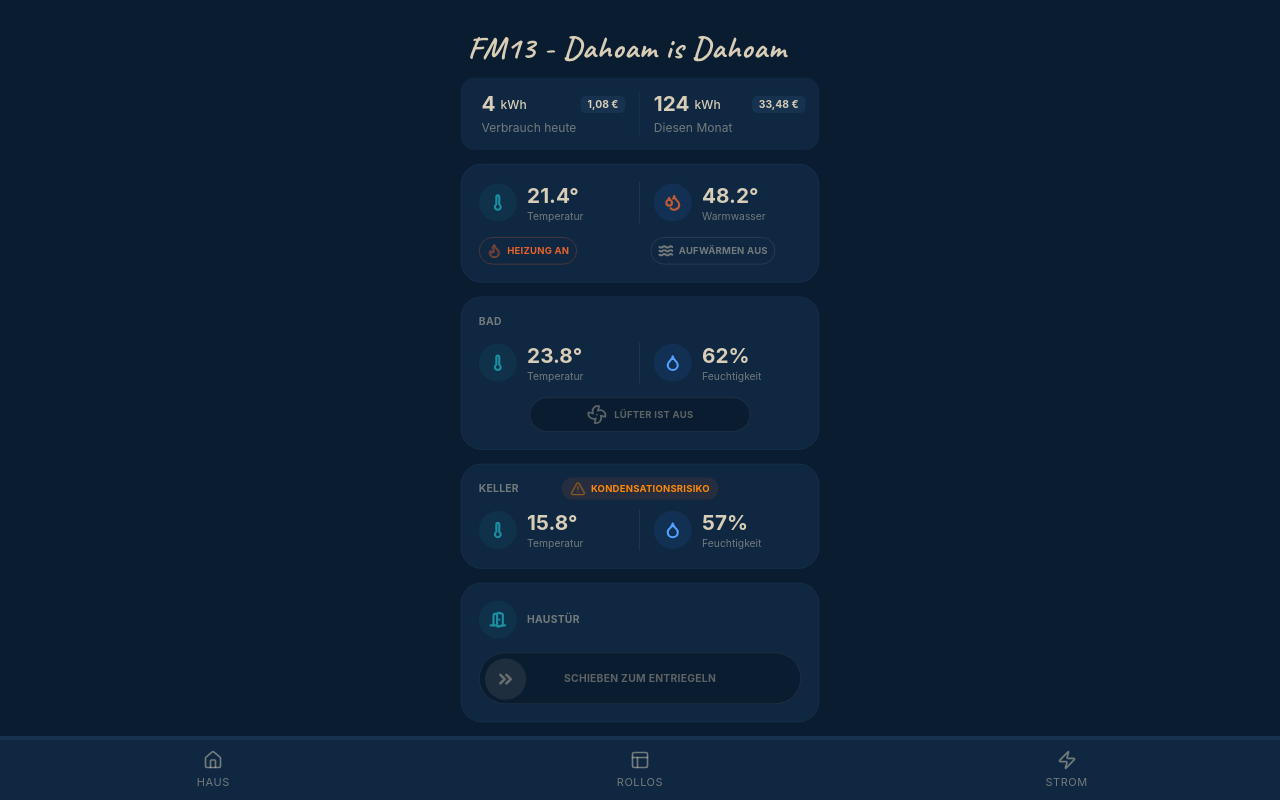
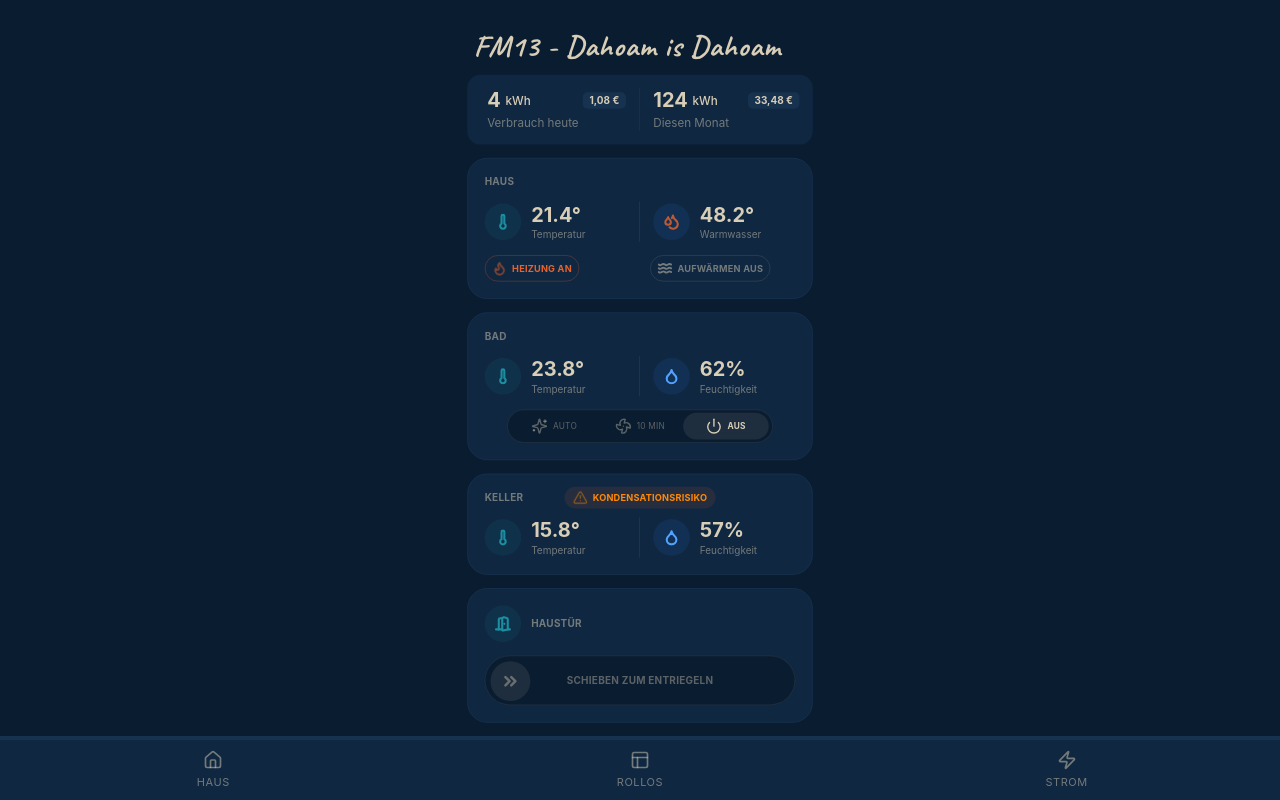
Before and after one commit to reitsoft/shutter3000, a SvelteKit app: page /dashboard in a window 1280 px wide. Built offline with nearby package versions, Linux system fonts and the light colour scheme.

Commit message:
lüfter control

```diff
--- a/src/routes/dashboard/+page.svelte
+++ b/src/routes/dashboard/+page.svelte
@@ -9,7 +9,7 @@
 	import ChevronsRight from '@lucide/svelte/icons/chevrons-right';
 	import Check from '@lucide/svelte/icons/check';
 	import TriangleAlert from '@lucide/svelte/icons/triangle-alert';
-	import { CircleCheck } from '@lucide/svelte';
+	import { CircleCheck, Power, Sparkles } from '@lucide/svelte';
 
 	import { kondensationsRisiko } from '$lib/utilities/taupunkt';
 
@@ -24,23 +24,12 @@
 	const warmwasser = { temp: 48.2, aufbereitung: false };
 	const bad = { temp: 23.8, feuchtigkeit: 62 };
 
-	// Lüfter-Schieber (Bad)
-	const LUEFTER_LAUFZEIT_SEKUNDEN = 120;
-	const KNOB_GROESSE = 48; // Auf 48px angepasst (entspricht h-12)
-	const TRACK_PADDING = 6;
-
 	let luefterAn = $state(false);
-	let restlaufzeitSekunden = $state(0);
+	let restlaufzeitSekunden = $state(600);
 	let restlaufzeitMinuten = $derived(Math.ceil(restlaufzeitSekunden / 60));
 
-	let trackBreite = $state(0);
-	let maxDrag = $derived(Math.max(trackBreite - KNOB_GROESSE - TRACK_PADDING * 2, 0));
-
-	let dragging = $state(false);
-	let wurdeGezogen = false;
-	let dragX = $state(0);
-	let pointerStartX = 0;
-	let dragStartX = 0;
+	type Modus = 'auto' | 'timer' | 'aus';
+	let modus = $state<Modus>('aus');
 
 	// Dummy-Daten — durch echte Props/Store-Werte ersetzen
 	let kellerDummy = {
@@ -68,45 +57,6 @@
 	let outerHeight = $state(0);
 	let contentHeight = $state(0);
 	let scale = $derived(contentHeight > 0 ? Math.min(1, outerHeight / contentHeight) : 1);
-
-	$effect(() => {
-		if (dragging) return;
-		dragX = luefterAn ? maxDrag : 0;
-	});
-
-	function onPointerDown(e: PointerEvent) {
-		dragging = true;
-		wurdeGezogen = false;
-		pointerStartX = e.clientX;
-		dragStartX = dragX;
-		(e.currentTarget as HTMLElement).setPointerCapture(e.pointerId);
-	}
-
-	function onPointerMove(e: PointerEvent) {
-		if (!dragging) return;
-		const delta = e.clientX - pointerStartX;
-		if (Math.abs(delta) > 4) wurdeGezogen = true;
-		dragX = Math.min(Math.max(dragStartX + delta, 0), maxDrag);
-	}
-
-	function onPointerUp() {
-		if (!dragging) return;
-		dragging = false;
-		if (!wurdeGezogen) return;
-		const fortschritt = maxDrag > 0 ? dragX / maxDrag : 0;
-		setLuefter(fortschritt > 0.5);
-	}
-
-	function setLuefter(an: boolean) {
-		luefterAn = an;
-		restlaufzeitSekunden = an ? LUEFTER_LAUFZEIT_SEKUNDEN : 0;
-	}
-
-
-	function onKlick() {
-		if (wurdeGezogen) return;
-		setLuefter(!luefterAn);
-	}
 
 	$effect(() => {
 		if (!luefterAn) return;
@@ -203,12 +153,10 @@
 				<!-- Stromverbrauch -->
 				<div class="grid grid-cols-2 divide-x divide-navy-800 rounded-2xl bg-navy-900 p-4">
 					<!-- Verbrauch heute -->
-					<div class="flex items-center gap-3 pl-2 pr-4">
-
+					<div class="flex items-center gap-3 pr-4 pl-2">
 						<div class="flex min-w-0 flex-1 flex-col justify-center">
 							<div class="flex items-center gap-1.5">
-								<span class="text-2xl leading-tight font-bold text-cream-100"
-									>{strom.kwhHeute}</span
+								<span class="text-2xl leading-tight font-bold text-cream-100">{strom.kwhHeute}</span
 								>
 								<span class="text-cream-200 text-sm font-medium">kWh</span>
 								<span
@@ -217,7 +165,7 @@
 									{strom.kostenHeute} €
 								</span>
 							</div>
-							<span class="text-cream-100/50 mt-0.5 truncate text-sm">Verbrauch heute</span>
+							<span class="mt-0.5 truncate text-sm text-cream-100/50">Verbrauch heute</span>
 						</div>
 					</div>
 
@@ -225,8 +173,7 @@
 					<div class="flex items-center pl-4">
 						<div class="flex min-w-0 flex-1 flex-col justify-center">
 							<div class="flex items-center gap-1.5">
-								<span class="text-2xl leading-tight font-bold text-cream-100"
-									>{strom.kwhMonat}</span
+								<span class="text-2xl leading-tight font-bold text-cream-100">{strom.kwhMonat}</span
 								>
 								<span class="text-cream-200 text-sm font-medium">kWh</span>
 								<span
@@ -235,13 +182,14 @@
 									{strom.kostenMonat} €
 								</span>
 							</div>
-							<span class="text-cream-100/50 mt-0.5 truncate text-sm">Diesen Monat</span>
+							<span class="mt-0.5 truncate text-sm text-cream-100/50">Diesen Monat</span>
 						</div>
 					</div>
 				</div>
 
 				<!-- Heizung / Warmwasser -->
 				<div class="flex flex-col gap-4 rounded-3xl border border-navy-800 bg-navy-900 p-5">
+                <span class="text-xs font-bold tracking-wide text-cream-100/50 uppercase">Haus</span>
 					<div class="grid grid-cols-2 divide-x divide-cream-100/10">
 						<div class="flex items-center gap-3">
 							<div
@@ -277,11 +225,13 @@
 							Heizung {heizung.an ? 'an' : 'aus'}
 						</span>
 						<span
-							class="inline-flex w-fit items-center gap-1.5 rounded-full border mx-2 px-2 py-1.5 text-[11px] font-bold tracking-wide uppercase {warmwasser.aufbereitung
+							class="mx-2 inline-flex w-fit items-center gap-1.5 rounded-full border px-2 py-1.5 text-[11px] font-bold tracking-wide uppercase {warmwasser.aufbereitung
 								? 'border-orange-500/30 text-orange-500'
 								: 'border-cream-100/15 text-cream-100/50'}"
 						>
-							<Waves class="h-4.5 w-4.5 stroke-3 {warmwasser.aufbereitung ? 'animate-pulse' : ''}" />
+							<Waves
+								class="h-4.5 w-4.5 stroke-3 {warmwasser.aufbereitung ? 'animate-pulse' : ''}"
+							/>
 							Aufwärmen {warmwasser.aufbereitung ? 'an' : 'aus'}
 						</span>
 					</div>
@@ -290,6 +240,7 @@
 				<!-- Bad -->
 				<div class="flex flex-col gap-4 rounded-3xl border border-navy-800 bg-navy-900 p-5">
 					<span class="text-xs font-bold tracking-wide text-cream-100/50 uppercase">Bad</span>
+
 					<div class="grid grid-cols-2 divide-x divide-cream-100/10">
 						<div class="flex items-center gap-3">
 							<div
@@ -315,39 +266,68 @@
 						</div>
 					</div>
 
-					<!-- Lüfter-Toggle -->
-					<button
-						type="button"
-						role="switch"
-						aria-checked={luefterAn}
-						aria-label={luefterAn
-							? `Badlüfter ausschalten, noch ${restlaufzeitMinuten} Minuten aktiv`
-							: 'Badlüfter einschalten'}
-						onclick={() => setLuefter(!luefterAn)}
-						class="flex h-10 w-64 self-center items-center justify-center gap-2 rounded-full border border-cream-100/10 bg-navy-950 transition-colors {luefterAn
-							? 'bg-teal-500'
-							: 'bg-navy-950'}"
+					<!-- Lüfter Segmented Control -->
+					<div
+						role="radiogroup"
+						aria-label="Lüfter-Modus auswählen"
+						class="flex h-10 w-full max-w-xs items-center justify-between self-center rounded-full border border-cream-100/10 bg-navy-950 p-1"
 					>
-						<Fan
-							class="h-6 w-6 stroke-2 {luefterAn ? 'text-navy-950' : 'text-cream-100/40'}"
-							style={luefterAn ? 'animation: fan-spin 1.4s linear infinite;' : ''}
-						/>
-						<span
-							class="text-[11px] font-bold tracking-wide uppercase {luefterAn
-								? 'text-navy-950'
-								: 'text-cream-100/40'}"
+						<!-- Auto -->
+						<button
+							type="button"
+							role="radio"
+							aria-checked={modus === 'auto'}
+							onclick={() => (modus = 'auto')}
+							class="flex flex-1 items-center justify-center gap-1.5 rounded-full py-1.5 transition-colors {modus ===
+							'auto'
+								? 'bg-teal-500 font-bold text-navy-950'
+								: 'text-cream-100/40 hover:text-cream-100/70'}"
 						>
-							{luefterAn ? `Restlaufzeit ${restlaufzeitMinuten} Min` : 'Lüfter ist Aus'}
-						</span>
-					</button>
+							<Sparkles class="h-5 w-5 stroke-2 {modus === 'auto' ? 'animate-pulse' : ''}" />
+							<span class="text-[10px] tracking-wide uppercase">Auto</span>
+						</button>
+
+						<!-- Ein (10 Min) -->
+						<button
+							type="button"
+							role="radio"
+							aria-checked={modus === 'timer'}
+							onclick={() => (modus = 'timer')}
+							class="flex flex-1 items-center justify-center gap-1.5 rounded-full py-1.5 transition-colors {modus ===
+							'timer'
+								? 'bg-teal-500 font-bold text-navy-950'
+								: 'text-cream-100/40 hover:text-cream-100/70'}"
+						>
+							<Fan
+								class="h-5 w-5 stroke-2 {modus === 'timer' ? 'animate-spin' : ''}"
+								style={modus === 'timer' ? 'animation-duration: 1.4s;' : ''}
+							/>
+							<span class="text-[10px] tracking-wide uppercase">
+								{modus === 'timer' ? `${restlaufzeitMinuten} Min` : '10 min'}
+							</span>
+						</button>
+
+						<!-- Aus -->
+						<button
+							type="button"
+							role="radio"
+							aria-checked={modus === 'aus'}
+							onclick={() => (modus = 'aus')}
+							class="flex flex-1 items-center justify-center gap-1.5 rounded-full py-1.5 transition-colors {modus ===
+							'aus'
+								? 'bg-cream-100/10 font-bold text-cream-100'
+								: 'text-cream-100/40 hover:text-cream-100/70'}"
+						>
+							<Power class="h-5 w-5 stroke-2" />
+							<span class="text-[10px] tracking-wide uppercase">Aus</span>
+						</button>
+					</div>
 				</div>
 
 				<!-- Keller -->
 				<div class="flex flex-col gap-4 rounded-3xl border border-navy-800 bg-navy-900 p-5">
 					<div class="relative flex items-center">
-						<span class="text-xs font-bold tracking-wide text-cream-100/50 uppercase"
-							>Keller</span
-						>
+						<span class="text-xs font-bold tracking-wide text-cream-100/50 uppercase">Keller</span>
 
 						{#if taupunktStatus}
 							<div
@@ -355,7 +335,7 @@
 				{taupunktStatus.risiko ? 'bg-orange-500/10 text-orange-400' : 'bg-teal-500/10 text-teal-500'}"
 							>
 								{#if taupunktStatus.risiko}
-									<TriangleAlert class="h-4.5 w-4.5 stroke-2 animate-pulse" />
+									<TriangleAlert class="h-4.5 w-4.5 animate-pulse stroke-2" />
 									Kondensationsrisiko
 								{:else}
 									<CircleCheck class="h-3.5 w-3.5 stroke-2" />
@@ -403,9 +383,7 @@
 						>
 							<DoorOpen class="h-5 w-5 stroke-3 text-teal-500" />
 						</div>
-						<span class="text-xs font-bold tracking-wide text-cream-100/50 uppercase"
-							>Haustür</span
-						>
+						<span class="text-xs font-bold tracking-wide text-cream-100/50 uppercase">Haustür</span>
 					</div>
 
 					<div
@@ -456,7 +434,5 @@
 				</div>
 			</div>
 		</main>
-
-
 	</div>
 </div>
```
